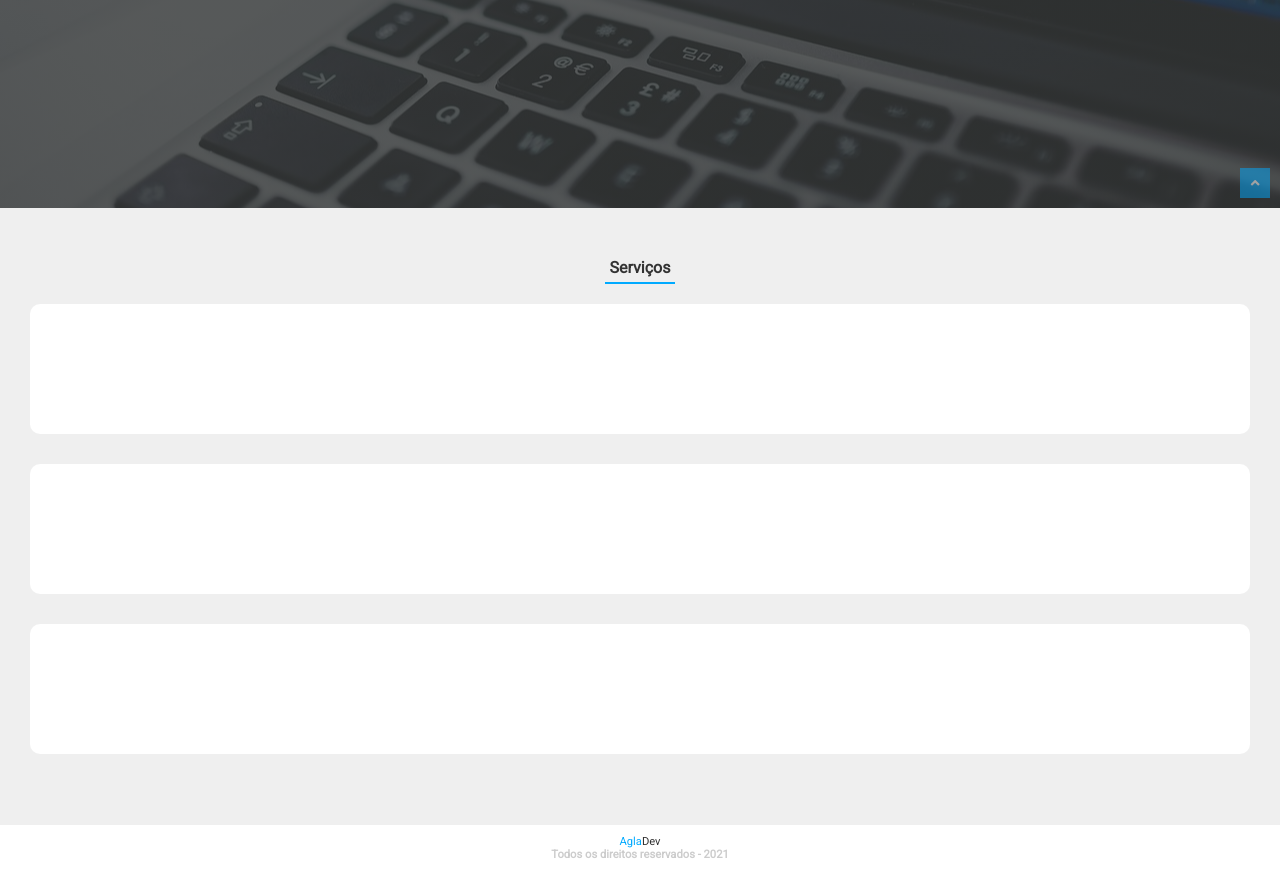
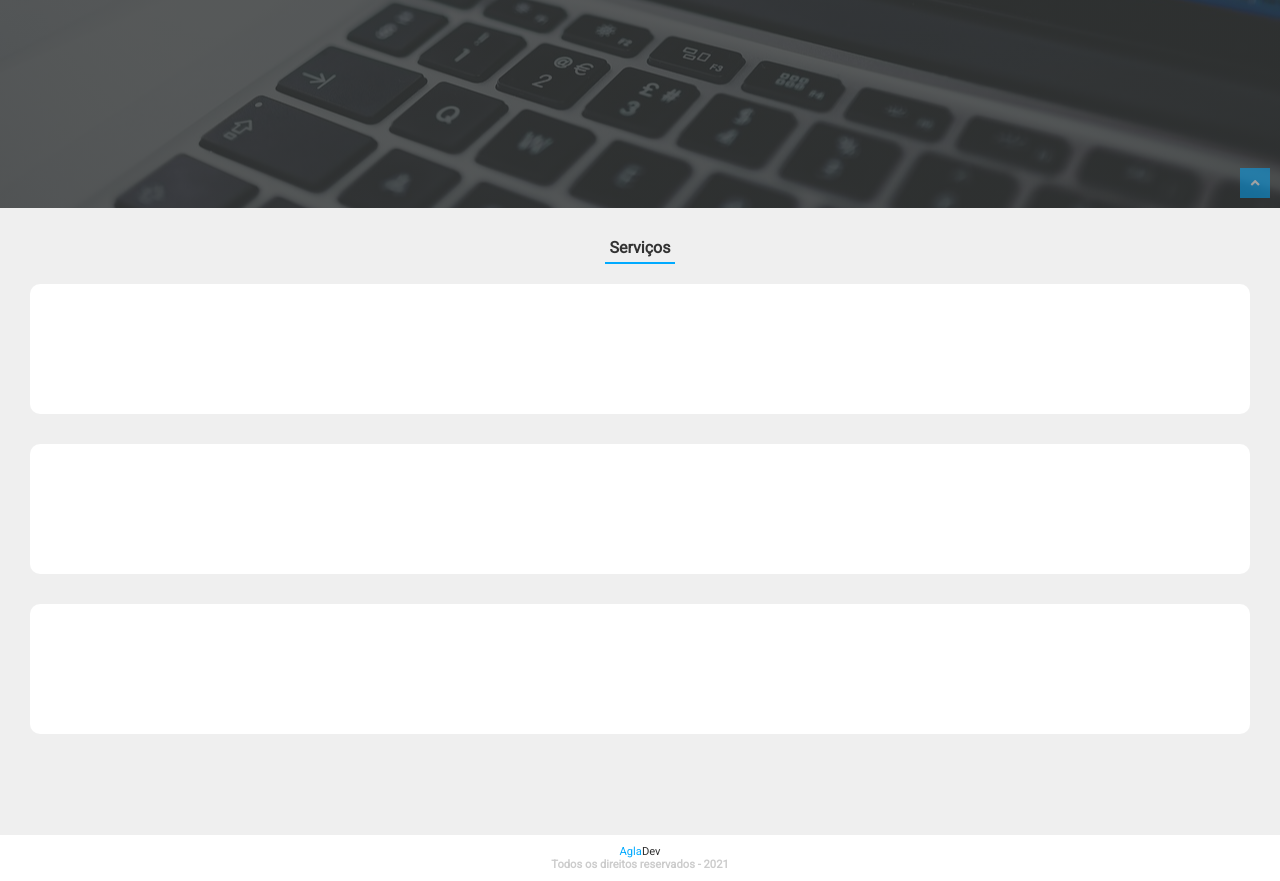
Before and after one commit to ze-aglailson/Agladev, a PHP site: page / in a window 1280 px wide. Shown: the part 592-1473 px from the top of the page. Before the commit the page ends 1450 px from the top, so only its background shows below. Run offline with PHP 8.4, Linux system fonts and the light colour scheme; data comes from the database, SQL or seed files in the repository; some libraries are stand-ins or nearby versions.

Commit message:
sistema de grid definido na home

```diff
--- a/App/Template/estrutura.html
+++ b/App/Template/estrutura.html
@@ -59,7 +59,7 @@
         </nav>
     </header>
 
-    <main class="principal">
+    <main class="grid-principal">
         {{area_dinamica}}
 
         <button class="btn-volta-topo">
--- a/App/View/home.html
+++ b/App/View/home.html
@@ -1,3 +1,7 @@
+<section class="container-slider">
+
+</section>
+
 <section class="container-servicos">
 
     <div class="title-sections title-servicos">
--- a/styles/home.scss
+++ b/styles/home.scss
@@ -1,7 +1,21 @@
 //Arquivo de estilo da pagina inicial
 
 /*CONFIGURAÇÕES SEÇÃO DE SERVIÇOS*/
+.container-slider{
+    grid-column: inicio/fim;
+    grid-row:inicio-slider/fim-slider ;
+    background: linear-gradient(rgba(46, 49, 49, 0.8),rgba(46, 49, 49, 0.8)), url(../../img/jpg/cabecalho1.jpg);
+	background-size: cover;
+	background-repeat: no-repeat;
+	background-position: center;
+}
+
+
+/*CONFIGURAÇÕES SEÇÃO DE SERVIÇOS*/
 .container-servicos{
+    grid-column: inicio-principal/fim-principal;
+    grid-row:inicio-servicos/fim-servicos ;
+
     .title-sections{
         width: 100%;
         display: flex;
--- a/styles/renderizado/home.css
+++ b/styles/renderizado/home.css
@@ -1,5 +1,17 @@
 @charset "UTF-8";
 /*CONFIGURAÇÕES SEÇÃO DE SERVIÇOS*/
+.container-slider {
+  grid-column: inicio/fim;
+  grid-row: inicio-slider/fim-slider;
+  background: linear-gradient(rgba(46, 49, 49, 0.8), rgba(46, 49, 49, 0.8)), url(../../img/jpg/cabecalho1.jpg);
+  background-size: cover;
+  background-repeat: no-repeat;
+  background-position: center; }
+
+/*CONFIGURAÇÕES SEÇÃO DE SERVIÇOS*/
+.container-servicos {
+  grid-column: inicio-principal/fim-principal;
+  grid-row: inicio-servicos/fim-servicos; }
   .container-servicos .title-sections {
     width: 100%;
     display: flex;
--- a/styles/renderizado/template.css
+++ b/styles/renderizado/template.css
@@ -25,18 +25,14 @@ img {
   width: 100%;
   display: grid;
   grid-template-columns: [inicio] 30px [inicio-temp] 1fr repeat(21, 10px 1fr) [fim-temp] 30px [fim];
-  grid-template-rows: [inicio-cabecalho] 100vh [fim-cabecalho] 50px [inicio-principal] auto [fim-principal] 40px [inicio-footet] auto [fim-footer];
+  grid-template-rows: [inicio-cabecalho] auto [fim-cabecalho] 0px [inicio-principal] auto [fim-principal] 40px [inicio-footet] auto [fim-footer];
   background-color: #efefef; }
 
 /*CABECALHO*/
 .container-cabecalho {
   grid-column: inicio/fim;
   grid-row: inicio-cabecalho/fim-cabecalho;
-  padding: 0 30px;
-  background: linear-gradient(rgba(46, 49, 49, 0.8), rgba(46, 49, 49, 0.8)), url(../../img/jpg/cabecalho1.jpg);
-  background-size: cover;
-  background-repeat: no-repeat;
-  background-position: center; }
+  padding: 0 30px; }
 
 /*content-logo-menu*/
 #content-logo-btn-menu {
@@ -211,11 +207,13 @@ img {
       .menu #footer-menu a span {
         color: #333333; }
 
-.principal {
+.grid-principal {
   grid-column: inicio/fim;
   grid-row: inicio-principal/fim-principal;
-  padding: 0 30px; }
-  .principal .btn-volta-topo {
+  display: grid;
+  grid-template-columns: [inicio] 30px [inicio-principal] 1fr repeat(21, 10px 1fr) [fim-principal] 30px [fim];
+  grid-template-rows: [inicio-slider] 100vh [fim-slider] 30px [inicio-servicos] auto [fim-servicos] 30px; }
+  .grid-principal .btn-volta-topo {
     height: 30px;
     width: 30px;
     background-color: #0af;
@@ -231,9 +229,9 @@ img {
     justify-content: center;
     align-items: center;
     cursor: pointer; }
-    .principal .btn-volta-topo i {
+    .grid-principal .btn-volta-topo i {
       color: #fff; }
-  .principal .btn-volta-topo:hover {
+  .grid-principal .btn-volta-topo:hover {
     opacity: .8; }
 
 .footer {
--- a/styles/template.scss
+++ b/styles/template.scss
@@ -29,7 +29,7 @@ img{width: 100%;}
 	display: grid;
 	grid-template-columns: [inicio] 30px [inicio-temp] 1fr repeat(21, 10px 1fr) [fim-temp]30px[fim];
 	grid-template-rows:
-		[inicio-cabecalho] 100vh [fim-cabecalho]50px
+		[inicio-cabecalho] auto [fim-cabecalho]0px
 		[inicio-principal] auto [fim-principal]40px
 		[inicio-footet]auto[fim-footer]
 		/*Continuar as rows conforme desenvovimento*/
@@ -43,10 +43,6 @@ img{width: 100%;}
 	grid-column: inicio/fim;
 	grid-row: inicio-cabecalho/fim-cabecalho;
 	padding: 0 30px;
-	background: linear-gradient(rgba(46, 49, 49, 0.8),rgba(46, 49, 49, 0.8)), url(../../img/jpg/cabecalho1.jpg);
-	background-size: cover;
-	background-repeat: no-repeat;
-	background-position: center;
 
 }
 /*content-logo-menu*/
@@ -257,11 +253,17 @@ img{width: 100%;}
 }
 
 // Parte dinamica do template
-.principal{
+.grid-principal{
 	grid-column: inicio/fim;
 	grid-row: inicio-principal/fim-principal;
-	padding: 0 30px;
 
+	display: grid;
+	grid-template-columns: [inicio]30px [inicio-principal] 1fr repeat(21, 10px 1fr) [fim-principal] 30px[fim];
+	grid-template-rows:
+	[inicio-slider] 100vh [fim-slider]30px
+	[inicio-servicos] auto [fim-servicos]30px
+
+						;
 	.btn-volta-topo{
 		height: 30px;
 		width: 30px;
```
Also changed, not shown: 2 other files. Lines whose indentation alone changed are shown as unchanged.
